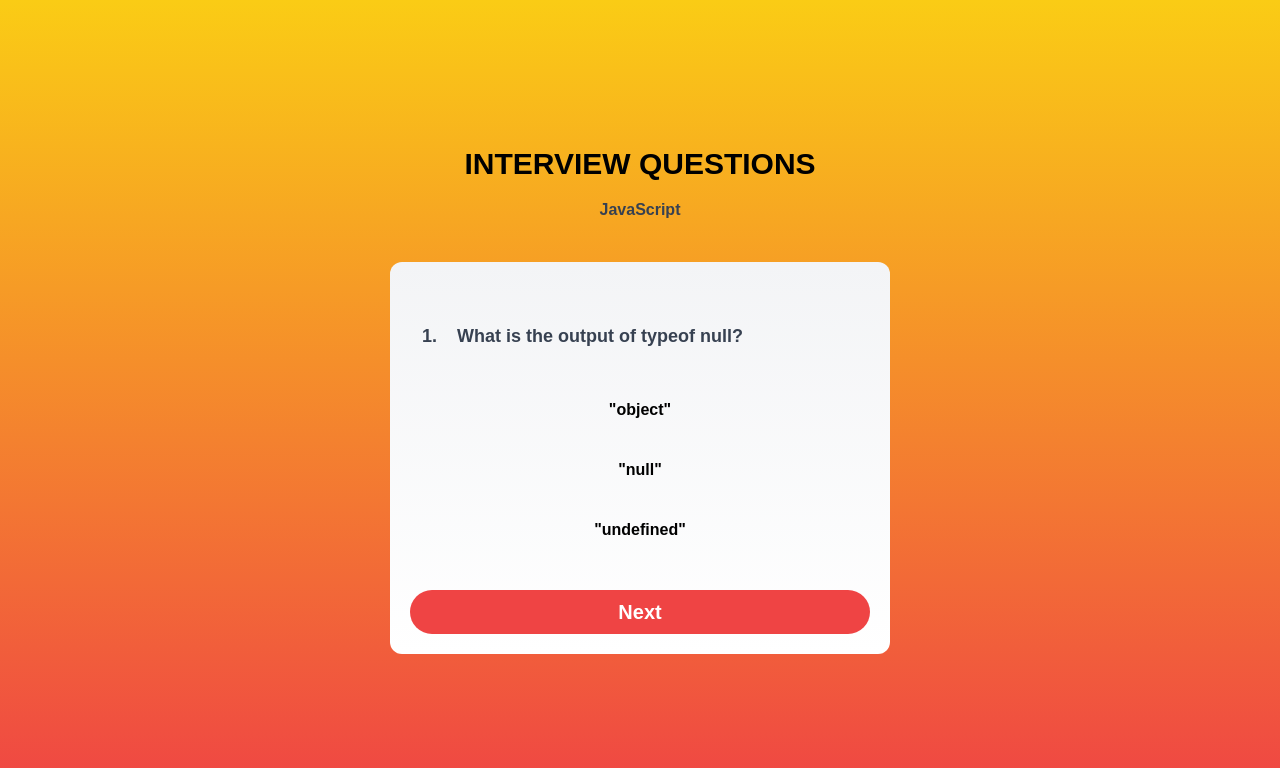
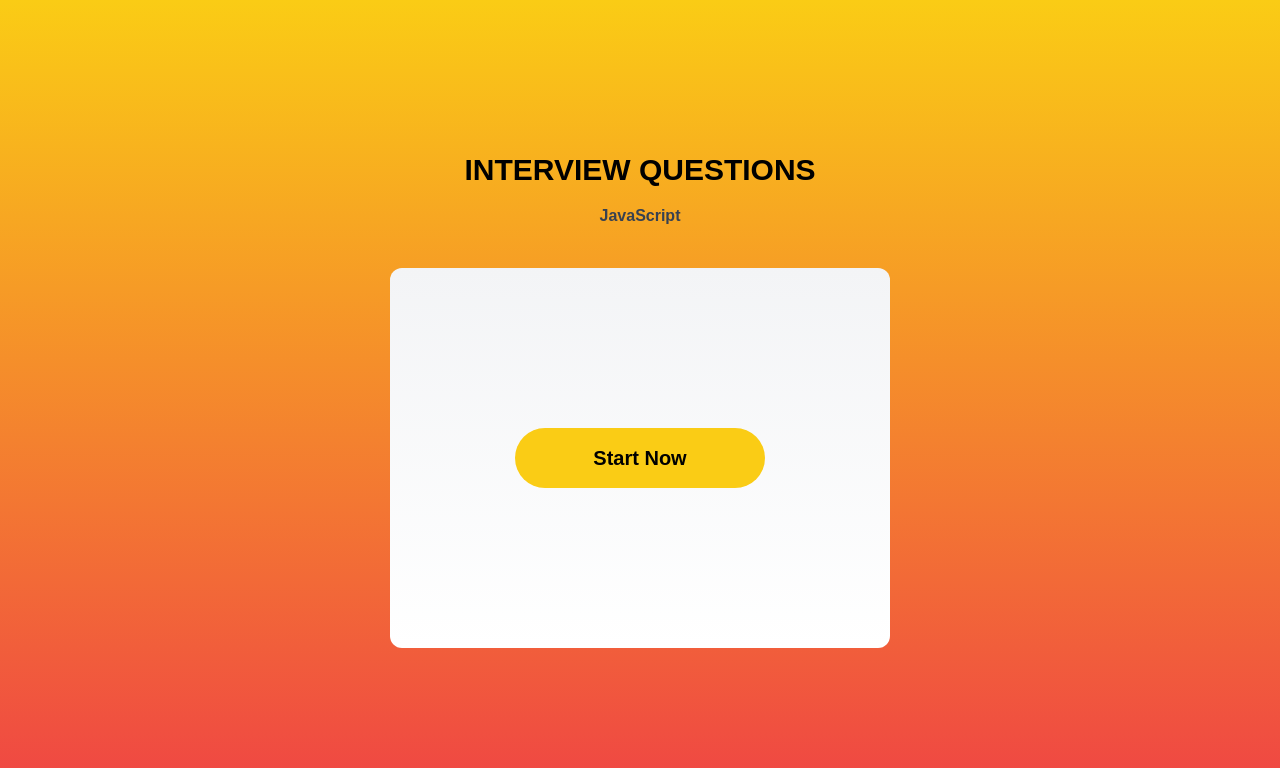
Before and after one commit to ashraful-commits/react-quiz, a React (Vite) app: page / in a window 1280 px wide. Shown: the top 768 px of the page. Built offline with nearby package versions, Linux system fonts and the light colour scheme.

Commit message:
updateing

```diff
--- a/src/App.jsx
+++ b/src/App.jsx
@@ -3,11 +3,13 @@ import "./App.css";
 import interviewQuestions from "./components/interviewQuestions ";
 
 function App() {
-  const [next, setNext] = useState(0);
+  const [next, setNext] = useState(null);
+  const [limit, setLimit] = useState(10);
   const [score, setScore] = useState(0);
   const [bgColor, setBgColor] = useState([]);
   const [correctAns, setCorrectAns] = useState([]);
-
+  const InterviewQuestion = interviewQuestions.slice(0, limit);
+  console.log(InterviewQuestion);
   const handlePrev = () => {
     if (next == 0) {
       return false;
@@ -26,7 +28,7 @@ function App() {
     }
   };
   //
-
+  console.log(limit);
   const handleSelect = (e, item, index) => {
     e.preventDefault();
     let isScore = item == interviewQuestions[next].answer;
@@ -55,8 +57,10 @@ function App() {
       setScore((prev) => prev + 1);
     }
   };
-
-  useEffect(() => {}, [score, next]);
+  const handleLimite = (e) => {
+    setLimit(e.target.value);
+  };
+  useEffect(() => {}, [score, next, limit]);
   return (
     <>
       <div className="container-fluid bg-gradient-to-b from-yellow-400 to-red-500 flex justify-center items-center w-screen h-screen">
@@ -65,8 +69,18 @@ function App() {
             Interview Questions
           </h1>
           <p className="mb-10 mt-4 font-bold text-gray-700">JavaScript</p>
+          {next === null ? (
+            <div className="col w-[500px] rounded-xl h-[auto] py-40 flex justify-center bg-gradient-to-b from-gray-100 to-white">
+              <button
+                onClick={() => setNext(0)}
+                className="w-[50%] py-4 rounded-full text-xl font-extrabold bg-yellow-400"
+              >
+                Start Now
+              </button>
+            </div>
+          ) : (
             <div className="col w-[500px] rounded-xl h-[auto] flex justify-center bg-gradient-to-b from-gray-100 to-white">
-            {next === interviewQuestions.length ? (
+              {next === InterviewQuestion.length ? (
                 <div className="card p-5 w-full">
                   <div className="card-header w-full my-5 text-center">
                     <h1 className="text-2xl w-full border-b-2 border-b-gray-400 py-2 font-bold text-red-700">
@@ -75,7 +89,7 @@ function App() {
                   </div>
                   <div className="card-body mt-10 text-center flex flex-col gap-2 my-5">
                     <p className="text-lg font-bold  py-5">
-                    Your score is:{" "}
+                      Your score is:
                       <span className="mx-3  border-green-500 border-2 rounded-lg p-5">
                         {score}
                       </span>
@@ -114,13 +128,30 @@ function App() {
               ) : (
                 <div className="card p-5 w-full">
                   <div className="card-header w-ful my-10">
+                    <div className="flex justify-between my-3">
+                      <h5 className="text-lg font-bold">Score:{score}</h5>
+                      <form action="">
+                        <label htmlFor="" className="text-xl font-bold mx-4">
+                          Q-Limit:
+                        </label>
+                        <select onChange={handleLimite} name="" id="">
+                          <option value="10">10</option>
+                          <option value="15">15</option>
+                          <option value="20">20</option>
+                          <option value="25">25</option>
+                          <option value="30">30</option>
+                          <option value="35">35</option>
+                          <option value="40">40</option>
+                        </select>
+                      </form>
+                    </div>
                     <h1 className="text-lg w-full font-bold text-gray-700  flex gap-2">
                       <span className="px-3">{next + 1}.</span>
-                    <span>{interviewQuestions[next]?.question}</span>
+                      <span>{InterviewQuestion[next]?.question}</span>
                     </h1>
                   </div>
                   <div className="card-body my-10 justify-center flex flex-col gap-5">
-                  {interviewQuestions[next]?.options.map((item, index) => {
+                    {InterviewQuestion[next]?.options.map((item, index) => {
                       return (
                         <button
                           onClick={(e) => handleSelect(e, item, index)}
@@ -130,7 +161,8 @@ function App() {
                             )
                               ? bgColor.some(
                                   (bgItem) =>
-                                  bgItem.item == interviewQuestions[next].answer
+                                    bgItem.item ==
+                                    InterviewQuestion[next].answer
                                 )
                                 ? "text-green-500"
                                 : "text-red-500"
@@ -162,6 +194,7 @@ function App() {
                 </div>
               )}
             </div>
+          )}
         </div>
       </div>
     </>
--- a/src/components/interviewQuestions .js
+++ b/src/components/interviewQuestions .js
@@ -221,6 +221,15 @@ export const interviewQuestions = [
     ],
     answer: 'Hoisting is a behavior in JavaScript where variable and function declarations are moved to the top of their containing scope during compilation.',
     explanation: 'In JavaScript, variable and function declarations are hoisted, meaning they are moved to the top of their containing scope during compilation. This allows you to use variables and functions before they are declared in your code. However, only the declarations are hoisted, not the assignments or initializations.'
+  }, {
+    question: 'What is the difference between `==` and `===` in JavaScript?',
+    options: [
+      '`==` is the equality operator that performs type coercion, while `===` is the strict equality operator that does not perform type coercion.',
+      '`===` is the equality operator that performs type coercion, while `==` is the strict equality operator that does not perform type coercion.',
+      '`==` and `===` are the same and can be used interchangeably in JavaScript.'
+    ],
+    answer: '`==` is the equality operator that performs type coercion, while `===` is the strict equality operator that does not perform type coercion.',
+    explanation: 'In JavaScript, the `==` operator compares values after performing type coercion, which means it can convert operands to the same type before comparison. The `===` operator, on the other hand, checks for strict equality without performing type coercion. It compares both value and type.'
   },
   ];
 
```
Lines whose indentation alone changed are shown as unchanged.
